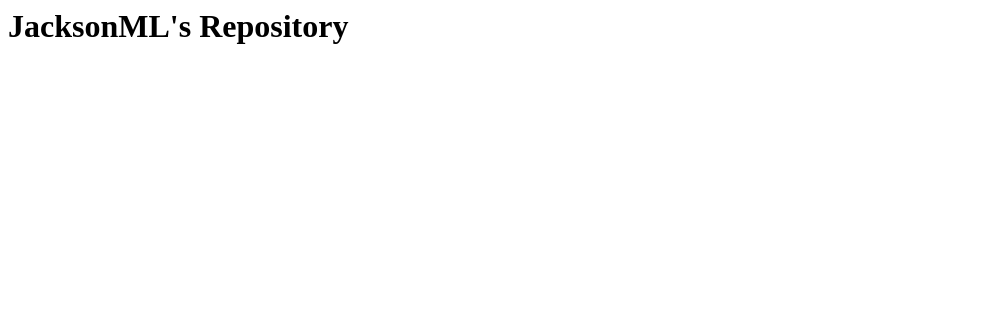
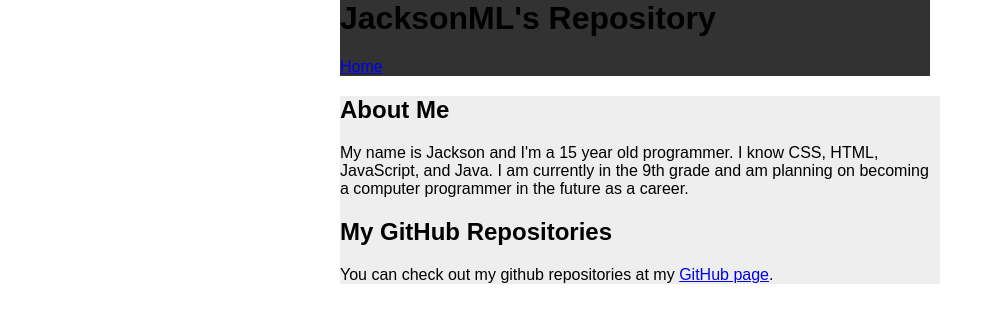
Before and after one commit to JacksonML/JacksonML.github.io, a plain HTML site: page index.html in a window 1280 px wide. Shown: the whole page, without its empty margins (0-994 px from the left). Drawn offline with Linux system fonts and the light colour scheme.

Commit message:
Filled in some details.
Greater changes later when I have access to an actual editor and not the github website.

```diff
--- a/index.html
+++ b/index.html
@@ -3,8 +3,34 @@
   <title>
   JacksonML's Repository
   </title>
+  <style>
+    body{
+      font-family:arial;
+    }
+    .pageWrapper{
+      width:600px;
+      margin:auto;
+    }
+    .page{
+      background-color:#EEE;
+    }
+    .head{
+      background-color:#323232;
+      box-shadow 0 0 2px #000;
+      width:590px;
+    }
+  </style>
 </head>
-<body>
-  <h1>JacksonML's Repository</h1>
+<body class="pagewrapper">
+  <div class="head">
+    <h1>JacksonML's Repository</h1>
+    <a href="index.html">Home</a>
+  </div>
+  <div class="page">
+    <h2>About Me</h2>
+    <p>My name is Jackson and I'm a 15 year old programmer. I know CSS, HTML, JavaScript, and Java. I am currently in the 9th grade and am planning on becoming a computer programmer in the future as a career.</p>
+    <h2>My GitHub Repositories</h2>
+    <p>You can check out my github repositories at my <a href="github.com/JacksonML">GitHub page</a>.</p>
+  </div>
 </body>
 </html>
```
